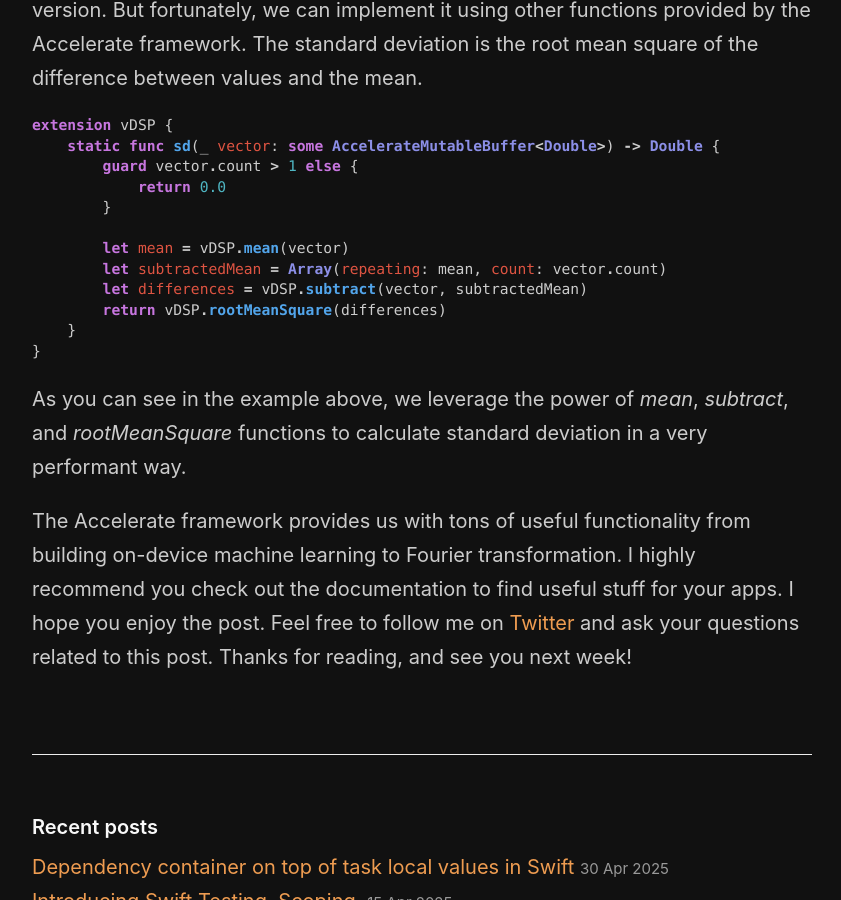
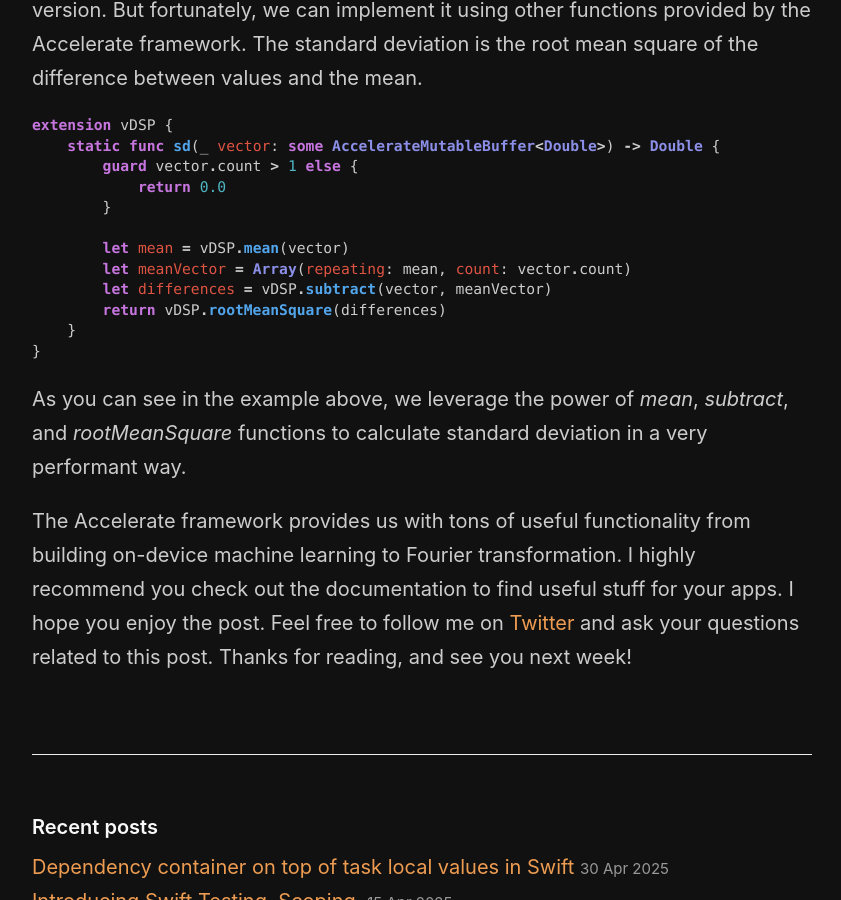
Before and after one commit to mecid/mecid.github.io, a Jekyll site: the page built from _posts/2025-05-13-optimized-mathematical-computations-in-swift.md, in a window 1280 px wide and 900 px high, scrolled down 2244 px. Shown: the whole window, without its empty margins (218-1059 px from the left). Built offline with Jekyll 4.4.1, drawn with Linux system fonts in a browser that asks for light colours.

Commit message:
small improvement in vdsp post

```diff
--- a/_posts/2025-05-13-optimized-mathematical-computations-in-swift.md
+++ b/_posts/2025-05-13-optimized-mathematical-computations-in-swift.md
@@ -64,8 +64,8 @@ extension vDSP {
         }
 
         let mean = vDSP.mean(vector)
-        let subtractedMean = Array(repeating: mean, count: vector.count)
-        let differences = vDSP.subtract(vector, subtractedMean)
+        let meanVector = Array(repeating: mean, count: vector.count)
+        let differences = vDSP.subtract(vector, meanVector)
         return vDSP.rootMeanSquare(differences)
     }
 }
```
